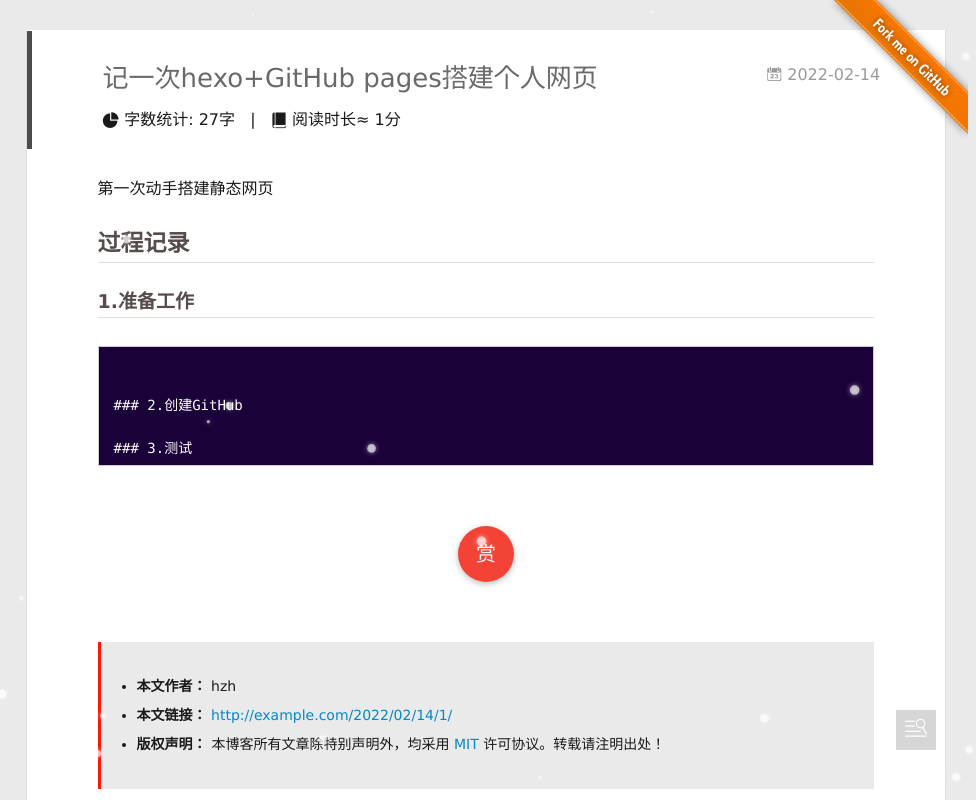
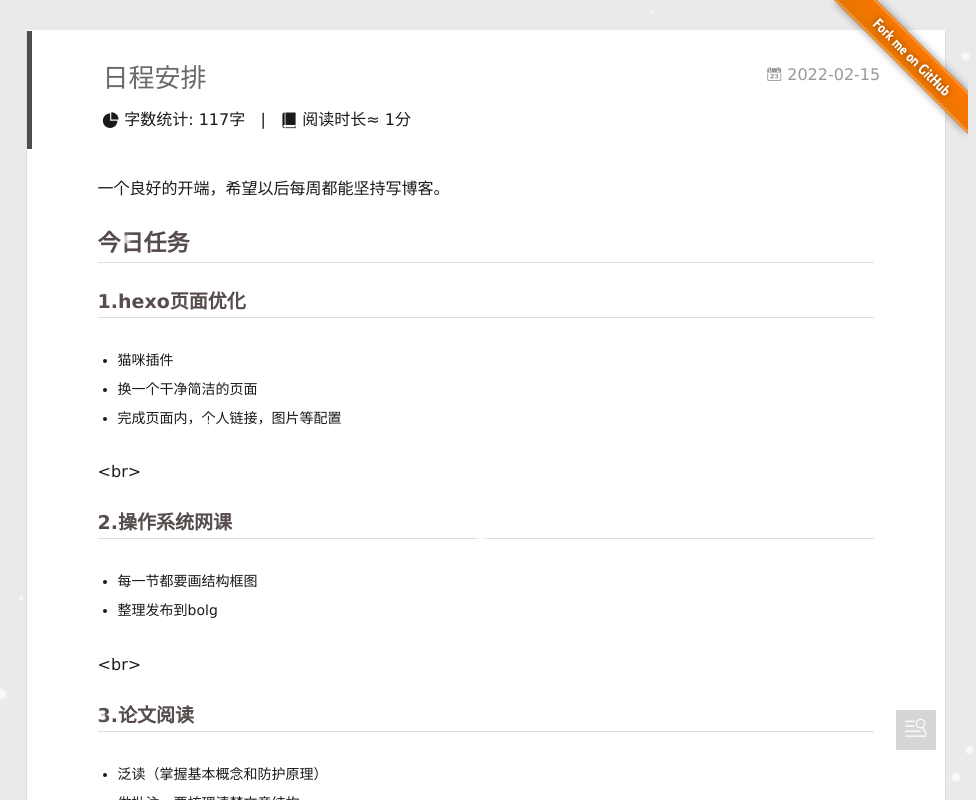
Before and after one commit to 2022create/2022create.github.io, a plain HTML site: page 2022/02/15/2022-2.15/index.html in a window 1280 px wide. Shown: the full height of the page, 304-1280 px from the left. Drawn offline with Linux system fonts and the light colour scheme; some packages are replaced by stand-ins of ours; no server answers; a script that the page names is missing.

Commit message:
Site updated: 2022-02-15 11:49:53

```diff
--- a/2022/02/14/1/index.html
+++ b/2022/02/15/2022-2.15/index.html
@@ -6,19 +6,19 @@
   <meta name="renderer" content="webkit">
   <meta http-equiv="X-UA-Compatible" content="IE=edge" >
   <link rel="dns-prefetch" href="http://example.com">
-  <title>记一次hexo+GitHub pages搭建个人网页 | Hexo</title>
+  <title>日程安排 | Hexo</title>
   <meta name="generator" content="hexo-theme-yilia-plus">
   <meta name="viewport" content="width=device-width, initial-scale=1, maximum-scale=1">
 
-  <meta name="description" content="第一次动手搭建静态网页">
+  <meta name="description" content="一个良好的开端，希望以后每周都能坚持写博客。">
 <meta property="og:type" content="article">
-<meta property="og:title" content="记一次hexo+GitHub pages搭建个人网页">
-<meta property="og:url" content="http://example.com/2022/02/14/1/index.html">
+<meta property="og:title" content="日程安排">
+<meta property="og:url" content="http://example.com/2022/02/15/2022-2.15/index.html">
 <meta property="og:site_name" content="Hexo">
-<meta property="og:description" content="第一次动手搭建静态网页">
+<meta property="og:description" content="一个良好的开端，希望以后每周都能坚持写博客。">
 <meta property="og:locale" content="en_US">
-<meta property="article:published_time" content="2022-02-14T01:12:02.257Z">
-<meta property="article:modified_time" content="2022-02-15T02:34:58.239Z">
+<meta property="article:published_time" content="2022-02-15T03:49:35.040Z">
+<meta property="article:modified_time" content="2022-02-15T03:49:05.900Z">
 <meta property="article:author" content="hzh">
 <meta name="twitter:card" content="summary">
 
@@ -211,14 +211,14 @@
               class="anm-canvas"></canvas>
           </div>
           <div id="js-content" class="content-ll">
-            <article id="post-1" class="article article-type-post " itemscope itemprop="blogPost">
+            <article id="post-2022-2.15" class="article article-type-post " itemscope itemprop="blogPost">
   <div class="article-inner">
 
       <header class="article-header">
 
 
     <h1 class="article-title" itemprop="name">
-      记一次hexo+GitHub pages搭建个人网页
+      日程安排
     </h1>
 
 
@@ -230,8 +230,8 @@
               <i class="icon-smile icon"></i> 阅读数：<span id="busuanzi_value_page_pv"></span>次
         </span>
 
-<a href="/2022/02/14/1/" class="archive-article-date">
-        <time datetime="2022-02-14T01:12:02.257Z" itemprop="datePublished"><i class="icon-calendar icon"></i>2022-02-14</time>
+<a href="/2022/02/15/2022-2.15/" class="archive-article-date">
+        <time datetime="2022-02-15T03:49:35.040Z" itemprop="datePublished"><i class="icon-calendar icon"></i>2022-02-15</time>
 </a>
 
 
@@ -244,7 +244,7 @@
       <!-- 百度字体平台:http://fontstore.baidu.com/static/editor/index.html -->
       <i class="icon-statistics"></i>
       <span class="post-meta-item-text"> 字数统计:</span>
-      <span class="post-count">27字</span>
+      <span class="post-count">117字</span>
     </span>
   </span>
 
@@ -264,15 +264,24 @@
 
   <div class="article-entry" itemprop="articleBody">
 
-    <p>第一次动手搭建静态网页</p>
+    <p>一个良好的开端，希望以后每周都能坚持写博客。</p>
 <span id="more"></span>
 
-<h2 id="过程记录"><a href="#过程记录" class="headerlink" title="过程记录"></a>过程记录</h2><h3 id="1-准备工作"><a href="#1-准备工作" class="headerlink" title="1.准备工作"></a>1.准备工作</h3><pre><code>
-
-### 2.创建GitHub
-
-### 3.测试
-</code></pre>
+<h2 id="今日任务"><a href="#今日任务" class="headerlink" title="今日任务"></a>今日任务</h2><h3 id="1-hexo页面优化"><a href="#1-hexo页面优化" class="headerlink" title="1.hexo页面优化"></a>1.hexo页面优化</h3><ul>
+<li>猫咪插件</li>
+<li>换一个干净简洁的页面</li>
+<li>完成页面内，个人链接，图片等配置</li>
+</ul>
+<p>&lt;br&gt;</p>
+<h3 id="2-操作系统网课"><a href="#2-操作系统网课" class="headerlink" title="2.操作系统网课"></a>2.操作系统网课</h3><ul>
+<li>每一节都要画结构框图</li>
+<li>整理发布到bolg</li>
+</ul>
+<p>&lt;br&gt;</p>
+<h3 id="3-论文阅读"><a href="#3-论文阅读" class="headerlink" title="3.论文阅读"></a>3.论文阅读</h3><ul>
+<li>泛读（掌握基本概念和防护原理）</li>
+<li>做批注，要梳理清楚文章结构</li>
+</ul>
 
 
 
@@ -319,7 +328,7 @@
         </li>
         <li>
           <strong>本文链接：</strong>
-          <a href="http://example.com/2022/02/14/1/" title="记一次hexo+GitHub pages搭建个人网页" target="_blank">http://example.com/2022/02/14/1/</a>
+          <a href="http://example.com/2022/02/15/2022-2.15/" title="日程安排" target="_blank">http://example.com/2022/02/15/2022-2.15/</a>
         </li>
 
         <li>
@@ -386,7 +395,7 @@
     <a class="close js-modal-close" href="javascript:;"><i class="icon icon-close"></i></a>
     <p>扫一扫，分享到微信</p>
     <div class="wx-qrcode">
-     <!-- <img src="//pan.baidu.com/share/qrcode?url=http://example.com/2022/02/14/1/" alt="微信分享二维码"> -->
+     <!-- <img src="//pan.baidu.com/share/qrcode?url=http://example.com/2022/02/15/2022-2.15/" alt="微信分享二维码"> -->
     </div>
 </div>
 
@@ -430,7 +439,7 @@
                 </span>
                 <span class="tooltip-content">
                     <div class="toc-article">
-                    <ol class="toc"><li class="toc-item toc-level-2"><a class="toc-link" href="#%E8%BF%87%E7%A8%8B%E8%AE%B0%E5%BD%95"><span class="toc-number">1.</span> <span class="toc-text">过程记录</span></a><ol class="toc-child"><li class="toc-item toc-level-3"><a class="toc-link" href="#1-%E5%87%86%E5%A4%87%E5%B7%A5%E4%BD%9C"><span class="toc-number">1.1.</span> <span class="toc-text">1.准备工作</span></a></li></ol></li></ol>
+                    <ol class="toc"><li class="toc-item toc-level-2"><a class="toc-link" href="#%E4%BB%8A%E6%97%A5%E4%BB%BB%E5%8A%A1"><span class="toc-number">1.</span> <span class="toc-text">今日任务</span></a><ol class="toc-child"><li class="toc-item toc-level-3"><a class="toc-link" href="#1-hexo%E9%A1%B5%E9%9D%A2%E4%BC%98%E5%8C%96"><span class="toc-number">1.1.</span> <span class="toc-text">1.hexo页面优化</span></a></li><li class="toc-item toc-level-3"><a class="toc-link" href="#2-%E6%93%8D%E4%BD%9C%E7%B3%BB%E7%BB%9F%E7%BD%91%E8%AF%BE"><span class="toc-number">1.2.</span> <span class="toc-text">2.操作系统网课</span></a></li><li class="toc-item toc-level-3"><a class="toc-link" href="#3-%E8%AE%BA%E6%96%87%E9%98%85%E8%AF%BB"><span class="toc-number">1.3.</span> <span class="toc-text">3.论文阅读</span></a></li></ol></li></ol>
                     </div>
                 </span>
             </div>
```
Also changed, not shown: 2022/02/13/hello-world/index.html (+2 -2 lines), archives/2022/02/index.html (+3 -3 lines), archives/2022/index.html (+3 -3 lines), archives/index.html (+3 -3 lines), index.html (+7 -7 lines).
